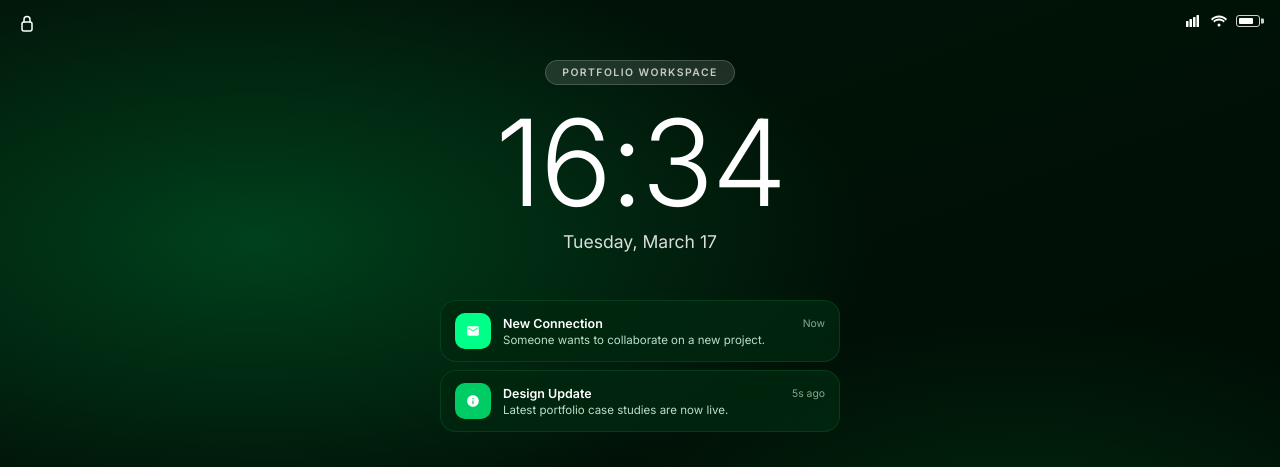
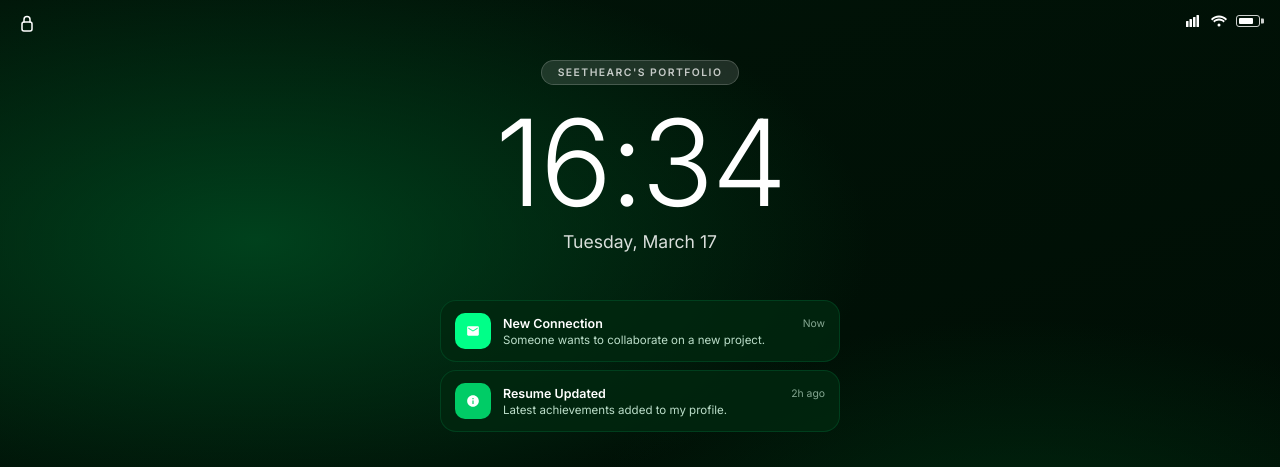
Before and after one commit to SeeThearc/Portfolio, a React (Vite) app: page / in a window 1280 px wide. Shown: the top 467 px of the page. Built offline with nearby package versions, Linux system fonts and the light colour scheme.

Commit message:
updated avatar and lock screen

```diff
--- a/src/pages/AboutResume.jsx
+++ b/src/pages/AboutResume.jsx
@@ -86,7 +86,7 @@ export default function AboutResume() {
 
           <div className="about-profile-block">
             <div className="about-avatar">
-              <img src="/avatar.png" alt="Ayush Agrawal" />
+              <img src="/animated_ayush.png" alt="Ayush Agrawal" />
             </div>
             <h3 className="about-name">Ayush Agrawal</h3>
             <p className="about-role-text">SeeThearc</p>
--- a/src/pages/LockScreen.jsx
+++ b/src/pages/LockScreen.jsx
@@ -54,7 +54,7 @@ export default function LockScreen() {
       {/* Center content */}
       <div className="lock-center">
         {/* Workspace badge */}
-        <div className="lock-badge anim-fadeup">PORTFOLIO WORKSPACE</div>
+        <div className="lock-badge anim-fadeup">SEETHEARC'S PORTFOLIO </div>
 
         {/* Clock */}
         <div className="lock-time anim-fadeup delay-1">{hh}:{mm}</div>
@@ -84,10 +84,10 @@ export default function LockScreen() {
             </div>
             <div className="notif-body">
               <div className="notif-header">
-                <span className="notif-title">Design Update</span>
-                <span className="notif-time">5s ago</span>
+                <span className="notif-title">Resume Updated</span>
+                <span className="notif-time">2h ago</span>
               </div>
-              <div className="notif-text">Latest portfolio case studies are now live.</div>
+              <div className="notif-text">Latest achievements added to my profile.</div>
             </div>
           </div>
         </div>
--- a/src/pages/ProjectGallery.jsx
+++ b/src/pages/ProjectGallery.jsx
@@ -191,7 +191,7 @@ export default function ProjectGallery() {
           {/* User profile at bottom */}
           <div className="sidebar-user">
             <div className="sidebar-avatar">
-              <img src="/avatar.png" alt="Ayush Agrawal" />
+              <img src="/animated_ayush.png" alt="Ayush Agrawal" />
             </div>
             <div>
               <p className="sidebar-username">Ayush Agrawal</p>
```
Also changed, not shown: public/animated_ayush.png (added).
